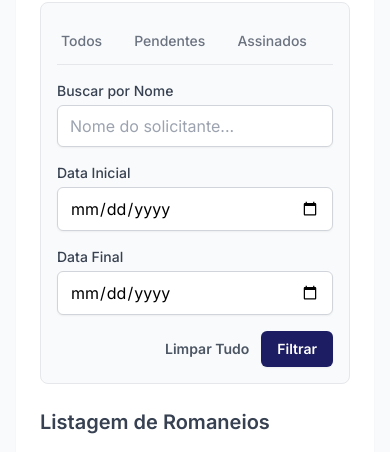
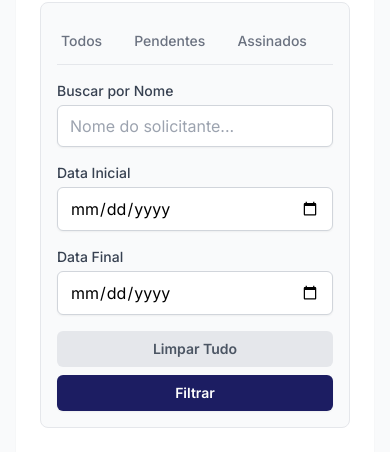
Before and after one commit to igorweege/romaneio-digital, a Next.js app: page /romaneios in a window 390 px wide. Shown: the part 250-702 px from the top of the page. Built offline with nearby package versions, Linux system fonts and the light colour scheme; no server answers; the database is empty; sample sign-in values are in the browser's storage.

Commit message:
feat(ui): make filter controls responsive

```diff
--- a/components/FilterControls.tsx
+++ b/components/FilterControls.tsx
@@ -1,11 +1,10 @@
-// components/FilterControls.tsx - VERSÃO COM FILTRO DE STATUS
+// components/FilterControls.tsx - VERSÃO RESPONSIVA
 
 'use client';
 
 import { useRouter, usePathname, useSearchParams } from 'next/navigation';
 import { useState, FormEvent } from 'react';
 
-// O componente agora recebe o status atual como propriedade
 interface FilterControlsProps {
     currentStatus?: string;
 }
@@ -37,7 +36,6 @@ export default function FilterControls({ currentStatus }: FilterControlsProps) {
     } else {
       params.delete('endDate');
     }
-    // Ao filtrar, resetamos para a primeira página
     params.set('page', '1');
     router.push(`${pathname}?${params.toString()}`);
   };
@@ -46,7 +44,6 @@ export default function FilterControls({ currentStatus }: FilterControlsProps) {
     router.push(pathname);
   };
 
-  // --- NOVA FUNÇÃO PARA MUDAR O STATUS ---
   const handleStatusChange = (status: 'ALL' | 'PENDING' | 'SIGNED') => {
       const params = new URLSearchParams(searchParams.toString());
       if (status === 'ALL') {
@@ -54,14 +51,12 @@ export default function FilterControls({ currentStatus }: FilterControlsProps) {
       } else {
           params.set('status', status);
       }
-      // Ao mudar o status, resetamos para a primeira página
       params.set('page', '1');
       router.push(`${pathname}?${params.toString()}`);
   }
 
   return (
     <div className="p-4 bg-gray-50 rounded-lg border mb-6">
-        {/* --- NOVA SEÇÃO DE BOTÕES DE STATUS --- */}
         <div className="mb-4 border-b border-gray-200">
             <nav className="-mb-px flex space-x-6" aria-label="Tabs">
                 <button
@@ -90,11 +85,11 @@ export default function FilterControls({ currentStatus }: FilterControlsProps) {
                 </button>
             </nav>
         </div>
-        {/* --- FIM DA SEÇÃO DE STATUS --- */}
 
       <form onSubmit={handleFilter}>
-        <div className="grid grid-cols-1 md:grid-cols-4 gap-4 items-end">
-          <div className="md:col-span-2">
+        {/* CLASSE GRID ATUALIZADA PARA SER RESPONSIVA */}
+        <div className="grid grid-cols-1 md:grid-cols-2 lg:grid-cols-4 gap-4 items-end">
+          <div className="lg:col-span-2">
             <label htmlFor="search" className="block text-sm font-medium text-gray-700 mb-1">
               Buscar por Nome
             </label>
@@ -133,11 +128,11 @@ export default function FilterControls({ currentStatus }: FilterControlsProps) {
             />
           </div>
         </div>
-        <div className="mt-4 flex justify-end gap-x-3">
+        <div className="mt-4 flex flex-col sm:flex-row justify-end gap-x-3 gap-y-2">
           <button
               type="button"
               onClick={handleClear}
-              className="text-sm font-semibold text-gray-600 hover:text-gray-900"
+              className="text-sm font-semibold text-gray-600 hover:text-gray-900 rounded-md py-2 px-4 bg-gray-200 sm:bg-transparent"
           >
               Limpar Tudo
           </button>
```
